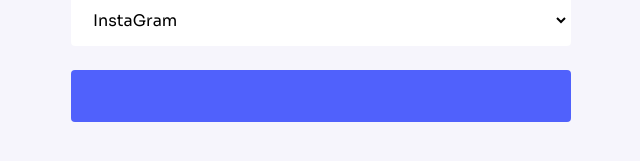
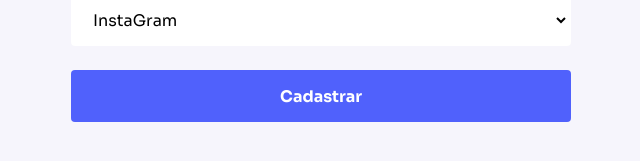
Before and after one commit to timabuntu/myContacts, a React (Vite) app: page /new in a window 1280 px wide. Shown: the part 487-648 px from the top of the page, without its empty margins (319-959 px from the left). Built offline with nearby package versions, Linux system fonts and the light colour scheme.

Commit message:
chore: added children for  ContactForm

```diff
--- a/src/pages/EditContact/index.jsx
+++ b/src/pages/EditContact/index.jsx
@@ -1,7 +1,11 @@
+import ContactForm from '../../components/ContactForm';
 import PageHeader from '../../components/PageHeader';
 
 export default function EditContact() {
   return (
-    <PageHeader title="Editar Thiago Mello" />
+    <>
+      <PageHeader title="Editar Thiago Mello" />
+      <ContactForm buttonLabel="Salvar alterações" />
+    </>
   );
 }
--- a/src/pages/NewContact/index.jsx
+++ b/src/pages/NewContact/index.jsx
@@ -6,7 +6,9 @@
     <>
       <PageHeader title="novo contato" />
 
-      <ContactForm />
+      <ContactForm
+        buttonLabel="Cadastrar"
+      />
     </>
 
   );
```
